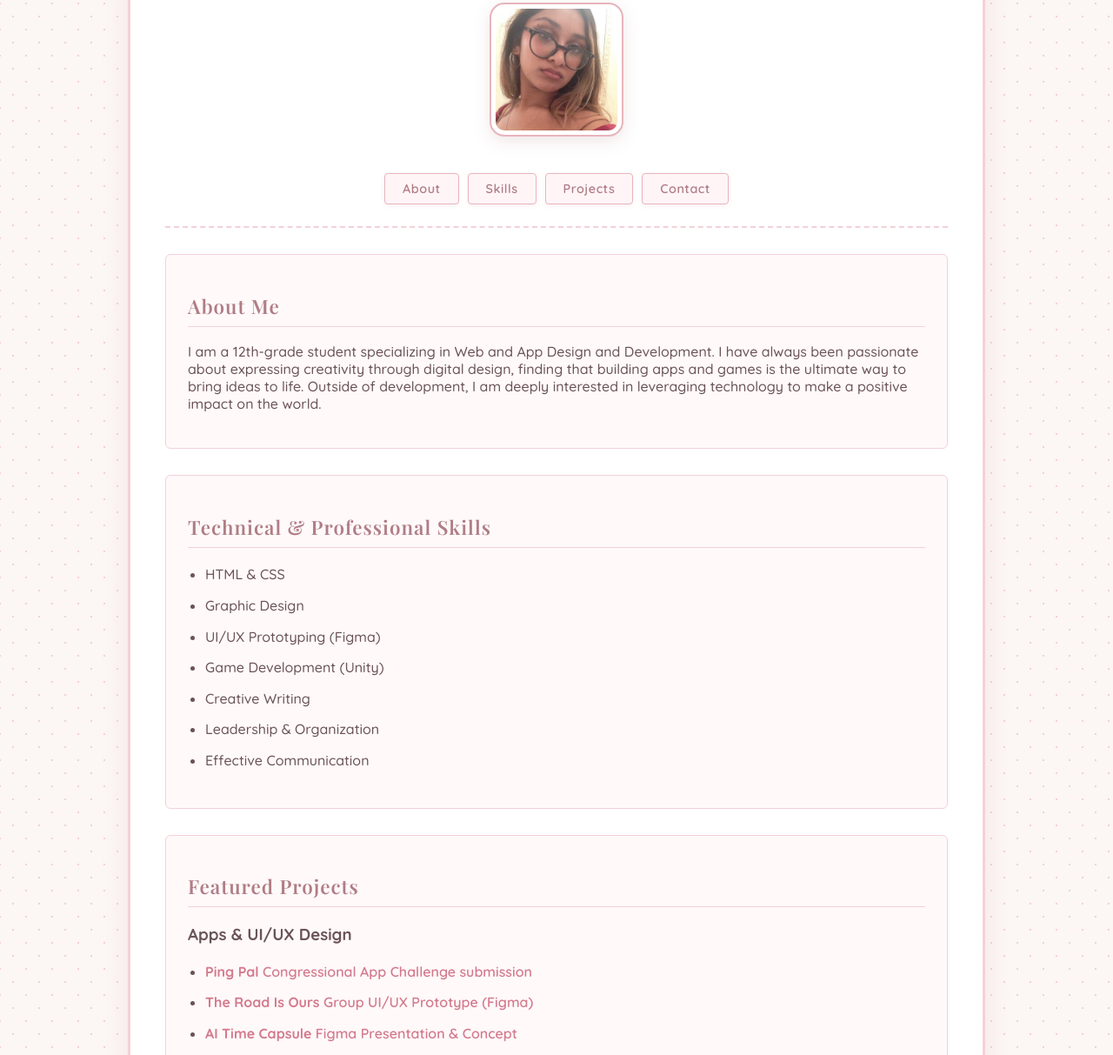
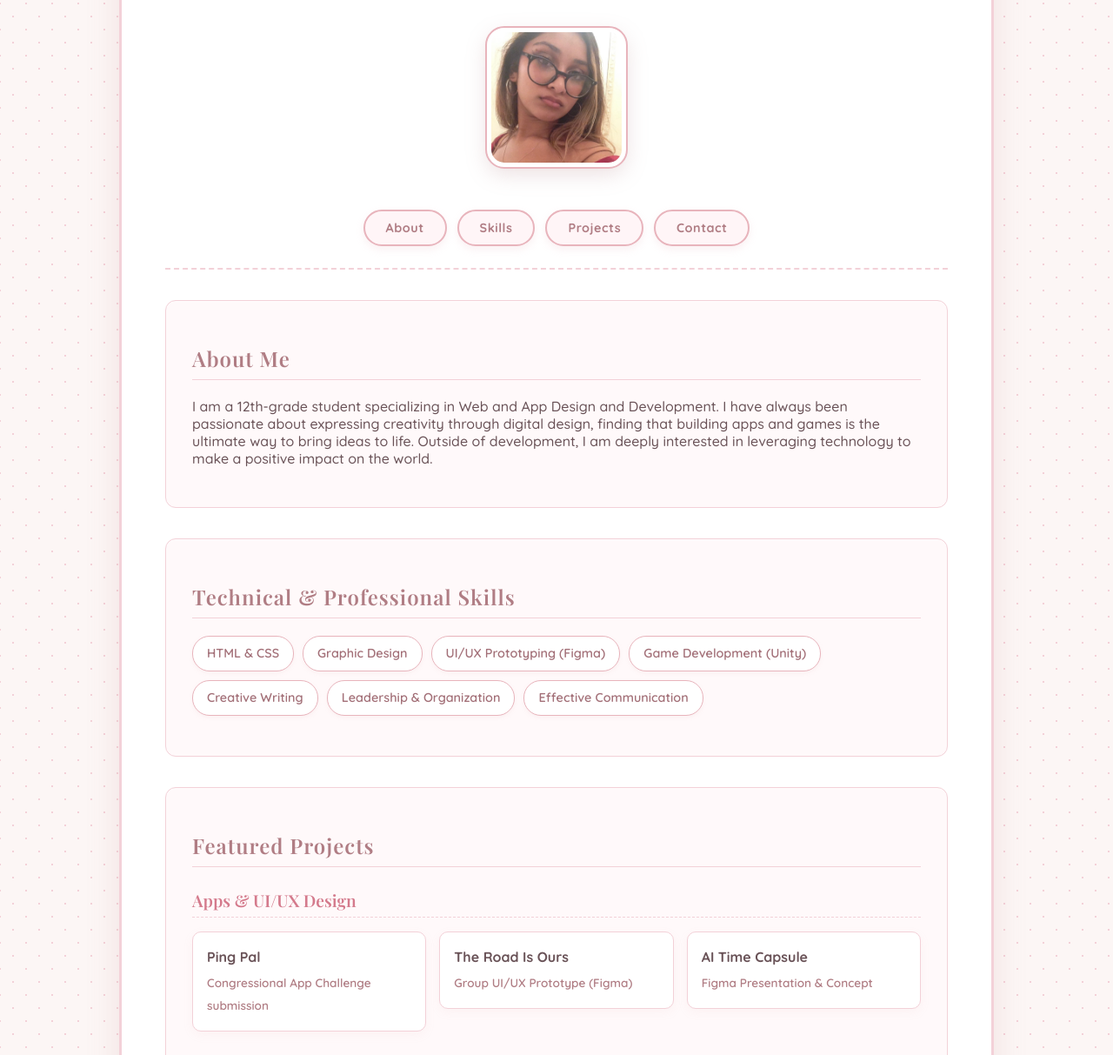
Before and after one commit to varshiecakes/VP_Senioryear, a plain HTML site: page index.html in a window 1280 px wide. Shown: the part 236-1449 px from the top of the page at 87% size. Drawn offline with nearby package versions, Linux system fonts and the light colour scheme; a web font is replaced by a local one.

Commit message:
okay this time

```diff
--- a/style.css
+++ b/style.css
@@ -3,27 +3,37 @@
 body {
     font-family: "Quicksand", sans-serif;
     background-color: #fcf6f5;
-    /* Classic soft pink damask/vintage wallpaper pattern look */
+    /* Soft pink vintage damask dot pattern */
     background-image: radial-gradient(#f3d1d8 0.75px, transparent 0.75px), radial-gradient(#f3d1d8 0.75px, #fcf6f5 0.75px);
     background-size: 30px 30px;
     background-position: 0 0, 15px 15px;
     color: #6a5358;
     margin: 0;
-    padding: 30px 15px;
+    padding: 40px 20px;
 }
 
 .container {
     max-width: 900px;
     margin: auto;
     background: #ffffff;
-    border-radius: 8px;
-    padding: 40px;
-    box-shadow: 0 10px 30px rgba(212, 163, 165, 0.2);
+    border-radius: 16px;
+    padding: 50px;
+    box-shadow: 0 15px 35px rgba(212, 163, 165, 0.25);
     border: 3px solid #f3d1d8;
     position: relative;
 }
 
-/* Vintage Decorative Frame Header */
+/* Cute decorative bow or header tag */
+.container::before {
+    content: "🎀 ✧ 🎀";
+    display: block;
+    text-align: center;
+    font-size: 1.1rem;
+    letter-spacing: 10px;
+    margin-bottom: -5px;
+    color: #d47a8c;
+}
+
 header {
     text-align: center;
     padding-bottom: 25px;
@@ -41,71 +51,177 @@ h1 {
     text-shadow: 1px 1px 0px #ffe5ec;
 }
 
+.tagline {
+    font-size: 1.1rem;
+    color: #b07d84;
+    font-weight: 600;
+    margin-top: 0;
+    margin-bottom: 15px;
+    letter-spacing: 0.5px;
+}
+
 h2 {
     font-family: "Playfair Display", serif;
     color: #b07d84;
     border-bottom: 1px solid #f3d1d8;
     padding-bottom: 8px;
-    font-size: 1.4rem;
+    font-size: 1.5rem;
     font-weight: 600;
     letter-spacing: 1px;
 }
 
-/* Ornate Framed Profile Picture (Like the website frames) */
+/* Ornate Framed Profile Picture */
 .profile-pic {
-    width: 140px;
-    height: 140px;
+    width: 150px;
+    height: 150px;
     object-fit: cover;
-    border-radius: 15px;
+    border-radius: 20px;
     border: 5px solid #fff;
-    box-shadow: 0 5px 20px rgba(180, 130, 135, 0.25);
+    box-shadow: 0 8px 25px rgba(180, 130, 135, 0.25);
     outline: 2px solid #e8b4bc;
     margin: 20px 0;
     transition: all 0.3s ease;
 }
 
 .profile-pic:hover {
-    transform: scale(1.03);
+    transform: scale(1.05) rotate(1deg);
     outline-color: #d47a8c;
 }
 
+/* --- STYLIZED NAVIGATION BUTTONS --- */
 nav {
-    margin-top: 20px;
+    margin-top: 25px;
     display: flex;
     justify-content: center;
     flex-wrap: wrap;
-    gap: 10px;
+    gap: 12px;
 }
 
-/* Boutique Web-Style Ribbon Buttons */
 nav a {
     display: inline-block;
-    padding: 8px 20px;
+    padding: 10px 24px;
     text-decoration: none;
     color: #b07d84;
-    font-weight: 600;
+    font-weight: 700;
     font-size: 0.9rem;
     letter-spacing: 0.5px;
-    border-radius: 4px;
+    border-radius: 30px;
     background: #fff5f7;
-    border: 1px solid #e8b4bc;
-    box-shadow: 0 2px 5px rgba(232, 180, 188, 0.2);
-    transition: all 0.2s ease;
+    border: 2px solid #e8b4bc;
+    box-shadow: 0 4px 10px rgba(232, 180, 188, 0.2);
+    transition: all 0.25s cubic-bezier(0.175, 0.885, 0.32, 1.275);
 }
 
 nav a:hover {
     background: #d47a8c;
     color: #ffffff;
     border-color: #d47a8c;
-    transform: translateY(-2px);
+    transform: translateY(-3px);
+    box-shadow: 0 6px 15px rgba(212, 122, 140, 0.35);
 }
 
 section {
-    margin: 30px 0;
-    padding: 25px;
+    margin: 35px 0;
+    padding: 30px;
     background: #fff9fa;
-    border-radius: 6px;
+    border-radius: 12px;
     border: 1px solid #f3d1d8;
+    box-shadow: inset 0 1px 3px rgba(255, 255, 255, 0.6);
+}
+
+/* --- SKILLS PILLS --- */
+.skills-list {
+    display: flex;
+    flex-wrap: wrap;
+    gap: 10px;
+    list-style: none;
+    padding: 0;
+}
+
+.skills-list li {
+    background: #ffffff;
+    border: 1.5px solid #e8b4bc;
+    padding: 8px 16px;
+    border-radius: 20px;
+    font-size: 0.9rem;
+    color: #a37078;
+    font-weight: 600;
+    box-shadow: 0 2px 5px rgba(212, 163, 165, 0.1);
+    transition: all 0.2s ease;
+    margin-bottom: 0;
+}
+
+.skills-list li:hover {
+    background: #fff5f7;
+    transform: translateY(-2px);
+    border-color: #d47a8c;
+}
+
+/* --- PROJECT CARDS GRID --- */
+.project-category {
+    margin-top: 25px;
+    margin-bottom: 30px;
+}
+
+.project-category h3 {
+    font-family: "Playfair Display", serif;
+    font-size: 1.2rem;
+    color: #d47a8c;
+    border-bottom: 1.5px dashed #f3d1d8;
+    padding-bottom: 6px;
+    margin-bottom: 15px;
+}
+
+.project-grid {
+    list-style: none;
+    padding: 0;
+    display: grid;
+    grid-template-columns: repeat(auto-fit, minmax(260px, 1fr));
+    gap: 15px;
+}
+
+.project-grid li {
+    margin-bottom: 0;
+}
+
+.project-grid li a {
+    display: block;
+    background: #ffffff;
+    border: 1.5px solid #f3d1d8;
+    padding: 16px;
+    border-radius: 10px;
+    transition: all 0.25s ease;
+    text-decoration: none;
+    box-shadow: 0 4px 12px rgba(212, 163, 165, 0.08);
+}
+
+.project-grid li a:hover {
+    transform: translateY(-4px);
+    border-color: #d47a8c;
+    background: #fff5f7;
+    box-shadow: 0 8px 20px rgba(212, 163, 165, 0.2);
+    opacity: 1;
+}
+
+.project-grid strong {
+    display: block;
+    color: #6a5358;
+    font-size: 1rem;
+    margin-bottom: 4px;
+}
+
+.project-grid span {
+    font-size: 0.85rem;
+    color: #b07d84;
+}
+
+/* Simple link list fallback */
+.project-links-list {
+    padding-left: 20px;
+}
+
+.project-links-list li {
+    margin-bottom: 8px;
 }
 
 ul {
@@ -137,6 +253,6 @@ footer {
     color: #b07d84;
     font-family: "Playfair Display", serif;
     font-style: italic;
-    font-size: 1rem;
+    font-size: 1.1rem;
     border-top: 2px dashed #f3d1d8;
-}}
+}
```
